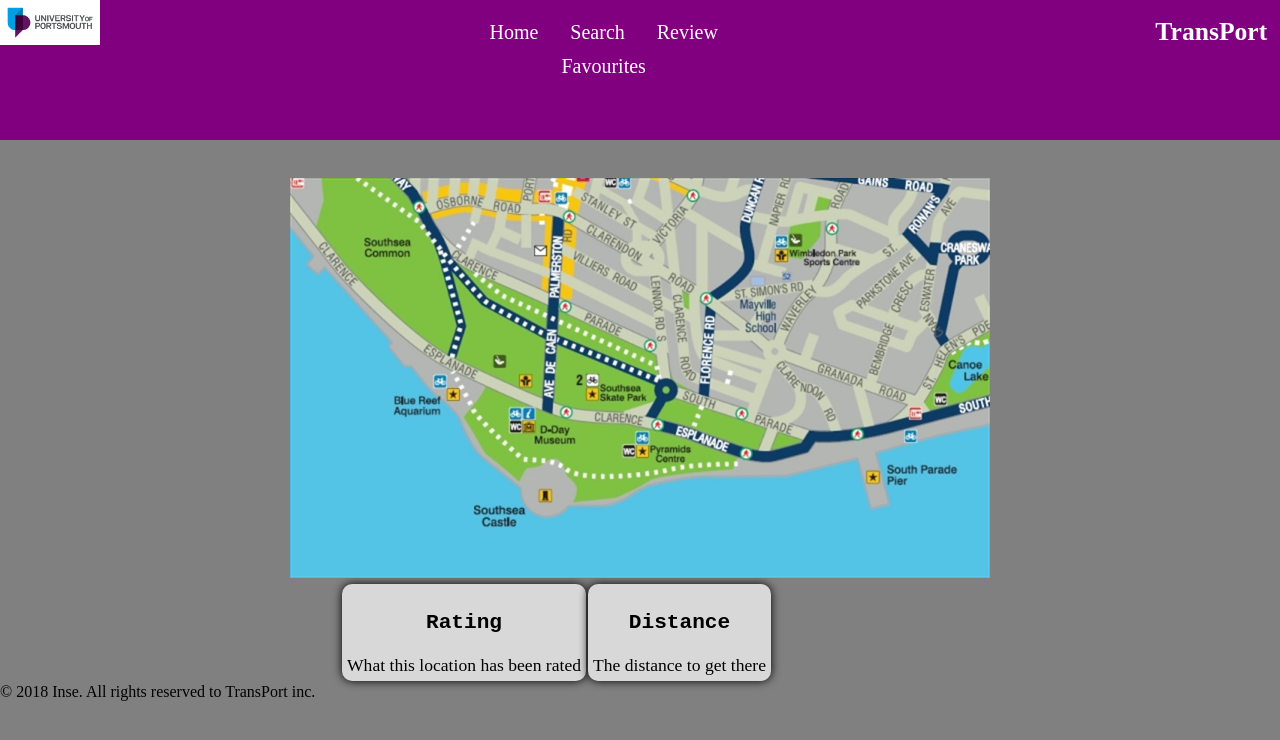
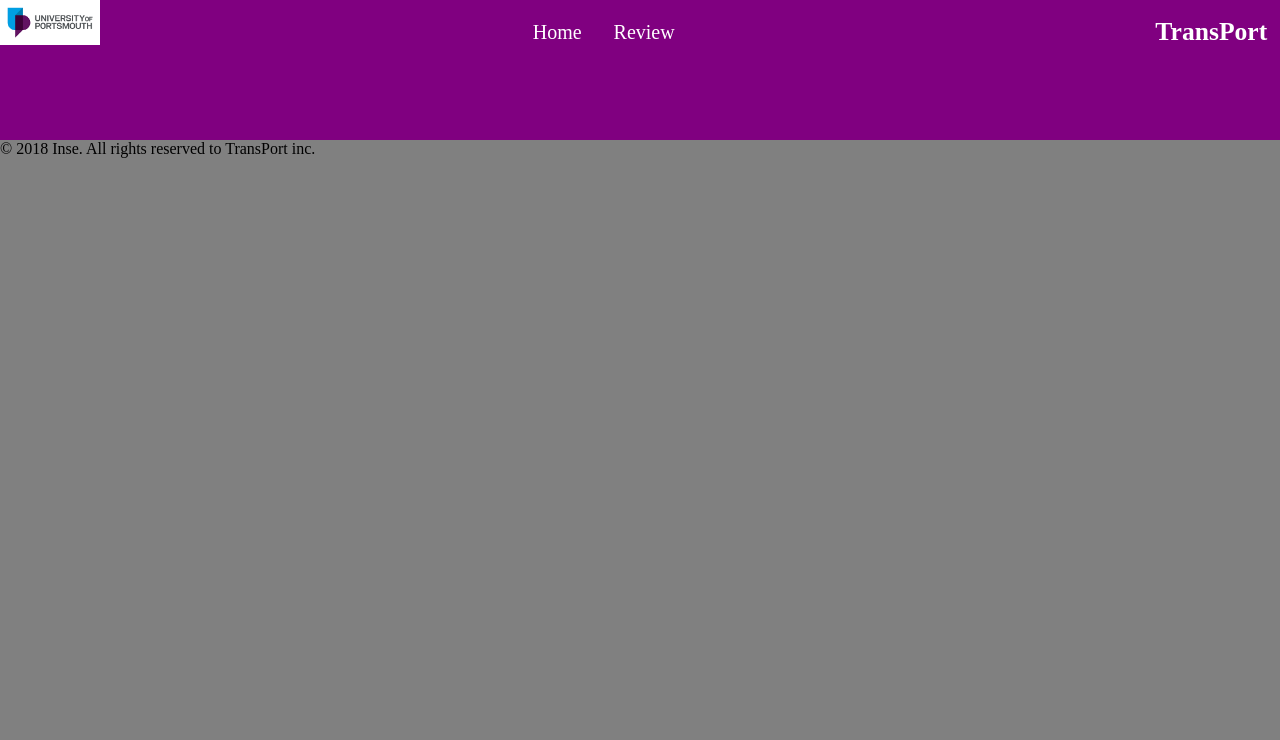
Before and after one commit to roberttootill98/TransPortsmouth, a plain HTML site: page webpages/index.html in a window 1280 px wide. Drawn offline with Linux system fonts and the light colour scheme; no server answers.

Commit message:
updated categories
moved category container into header and deleted unused header categories.

```diff
--- a/webpages/index.html
+++ b/webpages/index.html
@@ -16,23 +16,16 @@
       <h1> TransPort </h1>
     <nav><ul>
         <li><a href="index.html">Home</a></li>
-        <li><a href="">Search</a></li>
         <li><a href="">Review</a></li>
       </ul>
-      <ul>
-        <li><a href="">Favourites</a></li>
       </ul></nav>
+      <ul id=categoryContainer></ul>
+      <ul id=dataContainer></ul>
       </header>
-    <ul id=categoryContainer></ul>
+
 
   <section id="wrapper">
-    <img src="images/pic1.jpg" alt="pic1" class="pic1">
-    <table id="table1">
-        <tr>
-            <td><h3>Rating</h3>What this location has been rated
-            <td><h3>Distance</h3>The distance to get there
-        </tr>
-    </table>
+
    </section>
    <footer class="footer">&copy; 2018 Inse. All rights reserved to TransPort inc.</footer>
 </body>
```
